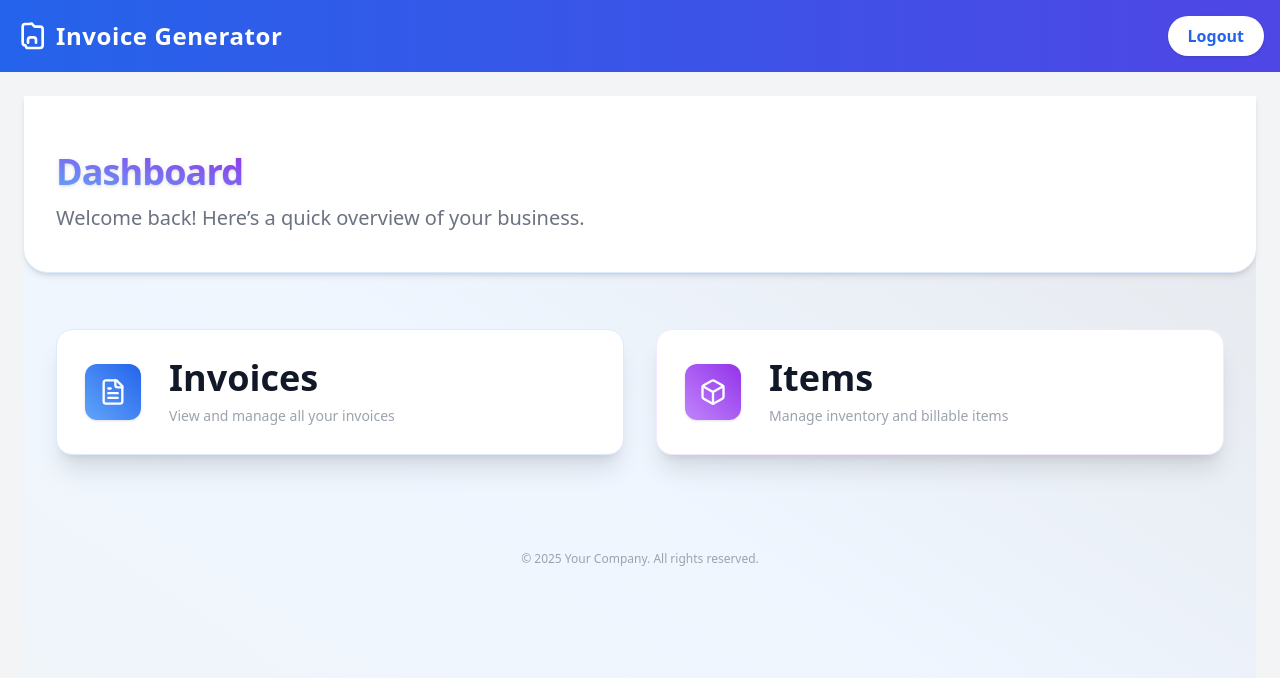
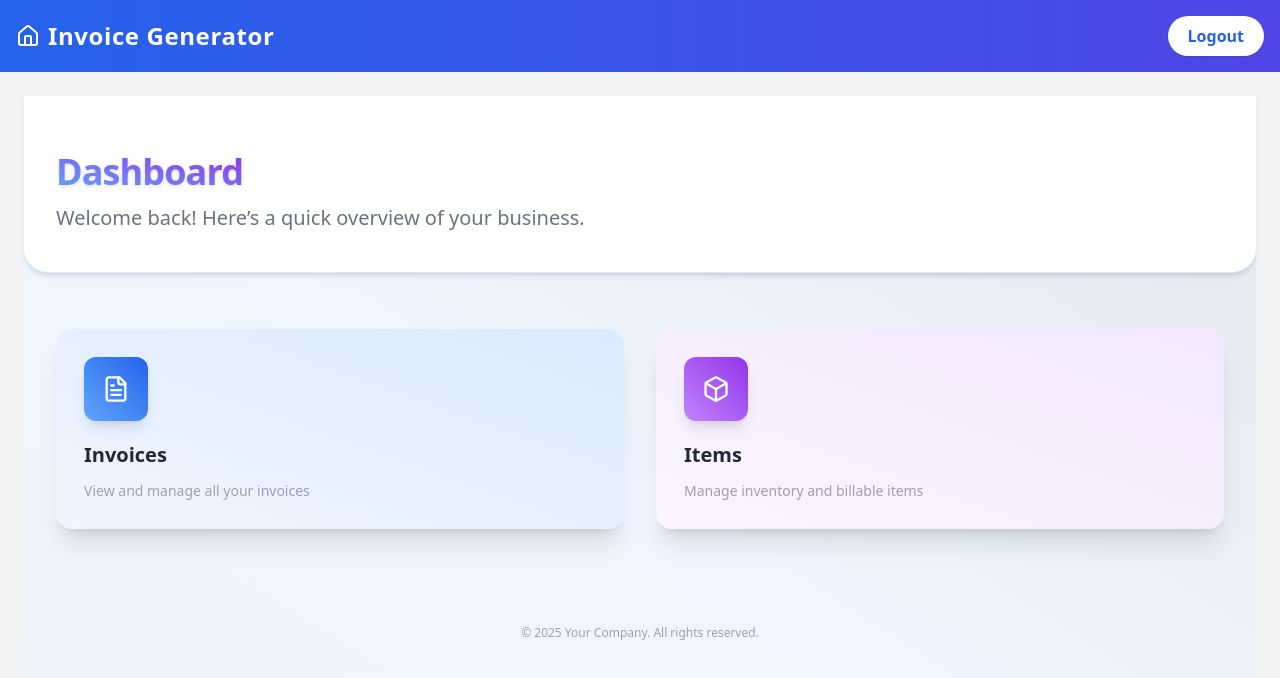
Before and after one commit to Janishnehyan03/invoice-app, a React (Create React App) app in the folder client/: page / in a window 1280 px wide. Shown: the top 678 px of the page. Built offline with nearby package versions, Linux system fonts and the light colour scheme; sample sign-in values are in the browser's storage.

Commit message:
Refactor code structure for improved readability and maintainability

```diff
--- a/client/src/components/Navbar.jsx
+++ b/client/src/components/Navbar.jsx
@@ -1,4 +1,7 @@
-import { useNavigate } from "react-router-dom";
+import {
+  Home
+} from "lucide-react";
+import { Link, useNavigate } from "react-router-dom";
 
 // src/components/Navbar.jsx
 export default function Navbar() {
@@ -11,26 +14,17 @@ export default function Navbar() {
   return (
     <nav className="w-full bg-gradient-to-r from-blue-600 to-indigo-600 shadow-lg p-4 flex items-center justify-between">
       <div className="flex items-center gap-2">
-        <svg
-          className="w-8 h-8 text-white"
-          fill="none"
-          stroke="currentColor"
-          strokeWidth={2}
-          viewBox="0 0 24 24"
-        >
-          <path
-            d="M9 17v-2a2 2 0 012-2h2a2 2 0 012 2v2m-7 4h10a2 2 0 002-2V7a2 2 0 00-2-2h-3.586a1 1 0 01-.707-.293l-1.414-1.414A1 1 0 0010.586 3H7a2 2 0 00-2 2v12a2 2 0 002 2z"
-            strokeLinecap="round"
-            strokeLinejoin="round"
-          />
-        </svg>
+        <Link to="/" className="flex items-center gap-2 text-white">
+        <Home className="h-6 w-6 text-white" />
         <h1 className="text-2xl font-bold text-white tracking-wide">
           Invoice Generator
         </h1>
+        </Link>
       </div>
       <button
         onClick={handleLogout}
-      className="bg-white text-blue-600 font-semibold px-5 py-2 rounded-full shadow hover:bg-blue-50 transition">
+        className="bg-white text-blue-600 font-semibold px-5 py-2 rounded-full shadow hover:bg-blue-50 transition"
+      >
         Logout
       </button>
     </nav>
--- a/client/src/components/invoices/InvoiceTable.jsx
+++ b/client/src/components/invoices/InvoiceTable.jsx
@@ -5,7 +5,7 @@ import {
 } from "@heroicons/react/24/outline";
 
 /**
- * Modern, clean, and responsive table row for invoice list.
+ * Clean, modern, and responsive table row for invoice list, matching your variable names.
  */
 const TableRow = ({ invoice, onView, onEdit, onDelete }) => (
   <tr
--- a/client/src/pages/Dashboard.jsx
+++ b/client/src/pages/Dashboard.jsx
@@ -1,11 +1,10 @@
+import { Box, FileText } from "lucide-react";
 import { useEffect, useState } from "react";
 import { Link } from "react-router-dom";
-import { Box, FileText } from "lucide-react";
 
 export default function Dashboard() {
   const [stats, setStats] = useState({
     invoices: 0,
-    clients: 0,
     items: 0,
   });
 
@@ -13,7 +12,6 @@ export default function Dashboard() {
     // Mock API data - replace with real API calls
     setStats({
       invoices: 12,
-      clients: 8,
       items: 24,
     });
   }, []);
@@ -23,11 +21,11 @@ export default function Dashboard() {
       title: "Invoices",
       value: stats.invoices,
       icon: (
-        <div className="flex items-center justify-center w-14 h-14 rounded-xl bg-gradient-to-tr from-blue-400 to-blue-600 shadow text-white group-hover:scale-110 transition-transform">
+        <div className="flex items-center justify-center w-16 h-16 rounded-xl bg-gradient-to-tr from-blue-400 to-blue-600 shadow-lg text-white group-hover:scale-105 transition-transform">
           <FileText size={28} />
         </div>
       ),
-      accent: "border-blue-100 hover:border-blue-400 focus:ring-blue-300",
+      accent: "from-blue-50 to-blue-100",
       to: "/invoices",
       description: "View and manage all your invoices",
     },
@@ -35,11 +33,11 @@ export default function Dashboard() {
       title: "Items",
       value: stats.items,
       icon: (
-        <div className="flex items-center justify-center w-14 h-14 rounded-xl bg-gradient-to-tr from-purple-400 to-purple-600 shadow text-white group-hover:scale-110 transition-transform">
+        <div className="flex items-center justify-center w-16 h-16 rounded-xl bg-gradient-to-tr from-purple-400 to-purple-600 shadow-lg text-white group-hover:scale-105 transition-transform">
           <Box size={28} />
         </div>
       ),
-      accent: "border-purple-100 hover:border-purple-400 focus:ring-purple-300",
+      accent: "from-purple-50 to-purple-100",
       to: "/items",
       description: "Manage inventory and billable items",
     },
@@ -62,25 +60,25 @@ export default function Dashboard() {
       {/* Stats Grid */}
       <section
         aria-label="Quick stats"
-        className="grid grid-cols-1 sm:grid-cols-2 gap-8 px-8"
+        className="grid grid-cols-1 sm:grid-cols-2  gap-8 px-8"
       >
         {cards.map((card) => (
           <Link
             key={card.title}
             to={card.to}
-            tabIndex={0}
-            className="outline-none group"
+            className="group outline-none"
             aria-label={`Go to ${card.title}`}
           >
             <div
-              className={`bg-white rounded-2xl shadow-xl hover:shadow-2xl hover:scale-[1.03] transition-transform duration-200 cursor-pointer p-7 flex items-center gap-7 border ${card.accent} focus:ring-2`}
+              className={`bg-gradient-to-tr ${card.accent} rounded-2xl shadow-xl hover:shadow-2xl hover:scale-[1.03] transition-transform duration-200 cursor-pointer p-7 flex flex-col items-start gap-5`}
             >
               {card.icon}
               <div className="flex flex-col">
-                <span className="text-4xl font-bold text-gray-900 group-hover:text-blue-600 transition-colors">
+                <span className="text-xl font-bold text-gray-800 group-hover:text-blue-600 transition-colors">
                   {card.title}
                 </span>
-                <span className="mt-2 text-sm text-gray-400">
+
+                <span className="mt-3 text-sm text-gray-400">
                   {card.description}
                 </span>
               </div>
@@ -89,7 +87,7 @@ export default function Dashboard() {
         ))}
       </section>
 
-      {/* Footer micro-copy */}
+      {/* Footer */}
       <footer className="mt-24 flex justify-center text-xs text-gray-400">
         &copy; {new Date().getFullYear()} Your Company. All rights reserved.
       </footer>
```
Also changed, not shown: client/src/components/invoices/InvoiceDetailModal.jsx (+63 -21 lines), client/public/SHELTER-LOGO.png (added), 12 other files (tests, documents, lock files or other folders).
